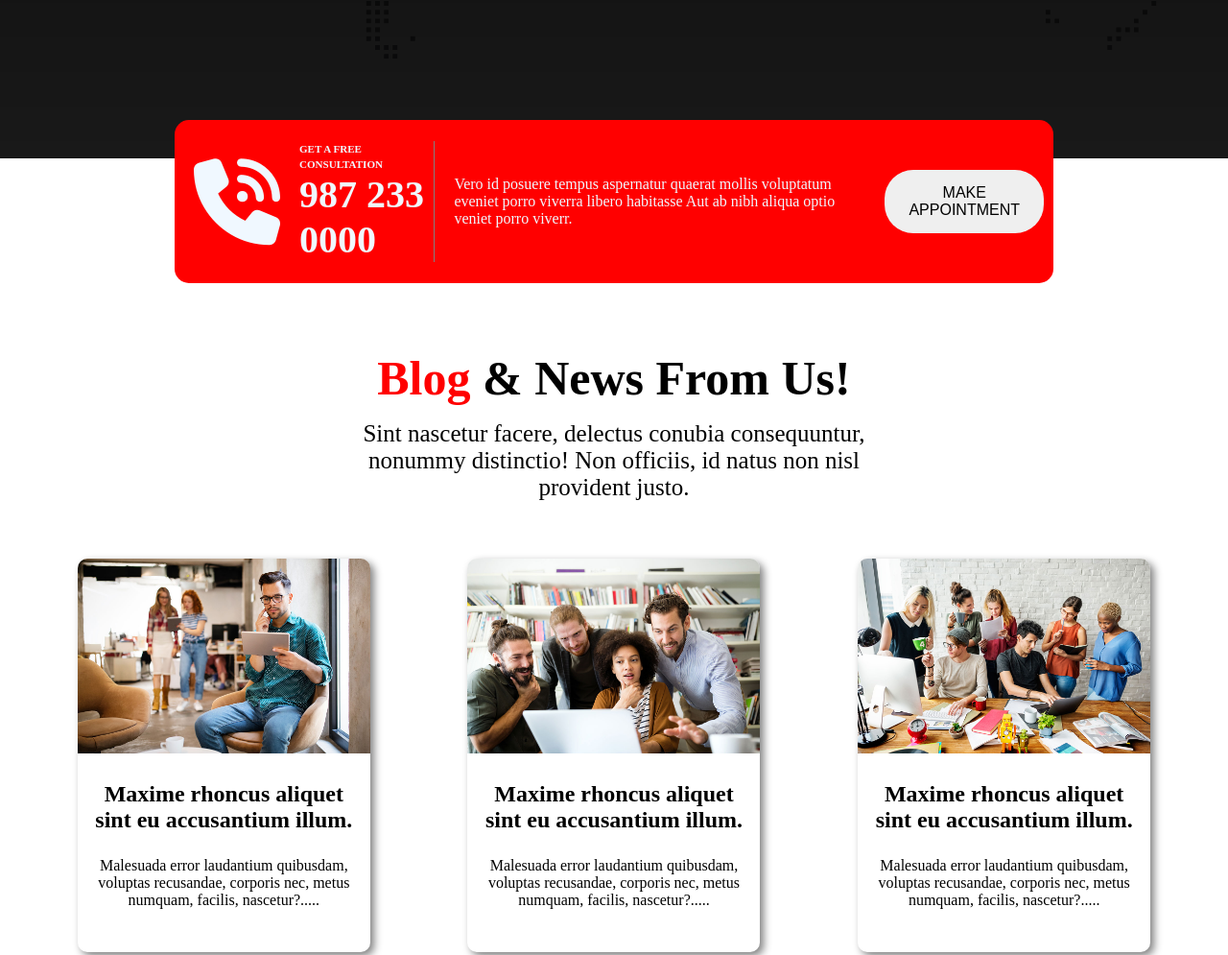
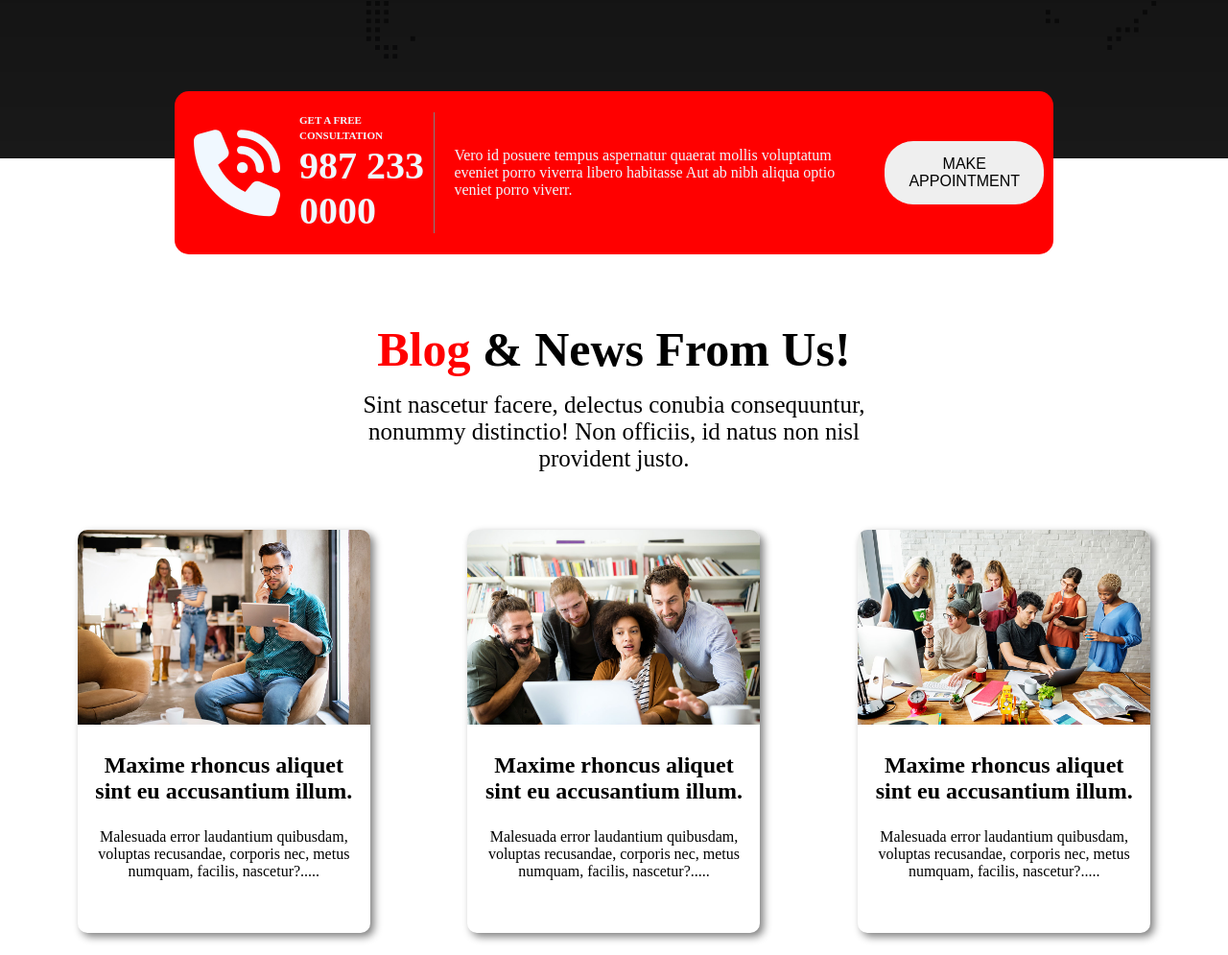
Before and after one commit to mihir-x/My-digital-agency-website, a plain HTML site: page index.html in a window 1280 px wide. Shown: the part 1620-2615 px from the top of the page at 96% size. Drawn offline with Linux system fonts and the light colour scheme.

Commit message:
fixed bug

```diff
--- a/index.html
+++ b/index.html
@@ -90,7 +90,7 @@
             <div class="contact-container">
                 <div class="call">
                     <i class="fa-sharp fa-solid fa-phone-volume"></i>
-                    <h5><small>GET A FREE CONSULTATION</small> <span class="number">987 233 0000</span></h5>
+                    <h5><small>GET A FREE CONSULTATION</small> <br><span class="number">987 233 0000</span></h5>
                 </div>
                 <p class="contact-description">
                     Vero id posuere tempus aspernatur quaerat mollis voluptatum eveniet porro
@@ -158,9 +158,9 @@
             <div class="foot">
                 <h4>Contact Information</h4>
                 <p>Feel free to contact & reach us !!</p>
-                <p><i class="fa-solid fa-location-dot"></i>3557 Derek Drive, Orlando, Florida</p>
-                <p><i class="fa-solid fa-phone"></i>+1(456)657-887</p>
-                <p><i class="fa-solid fa-envelope"></i>info@domain.com</p>
+                <p><i class="fa-solid fa-location-dot"></i> 3557 Derek Drive, Orlando, Florida</p>
+                <p><i class="fa-solid fa-phone"></i> +1(456)657-887</p>
+                <p><i class="fa-solid fa-envelope"></i> info@domain.com</p>
             </div>
         </div>
         <hr>
--- a/style.css
+++ b/style.css
@@ -155,6 +155,7 @@ nav{
 }
 .service-icon{
     width: 90px;
+    margin-top: 25px;
 }
 
 /* contact container style */
@@ -163,7 +164,7 @@ nav{
     height: 150px;
     background-color: red;
     margin: auto;
-    margin-top: -40px;
+    margin-top: -70px;
     padding: 10px;
     border-radius: 15px;
     display: flex;
@@ -219,7 +220,7 @@ nav{
     border-radius: 10px;
     height: 400px;
     background: white;
-    padding-bottom: 10px;
+    padding-bottom: 20px;
 }
 .news-img{
     width: 100%;
```
